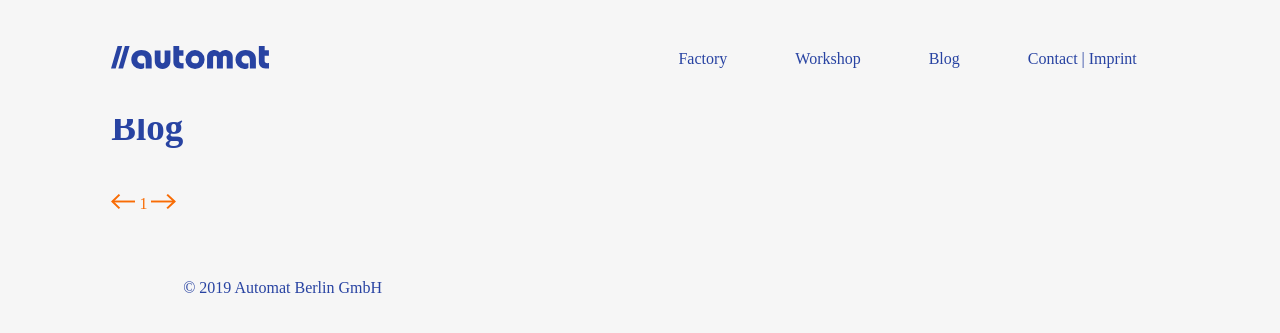
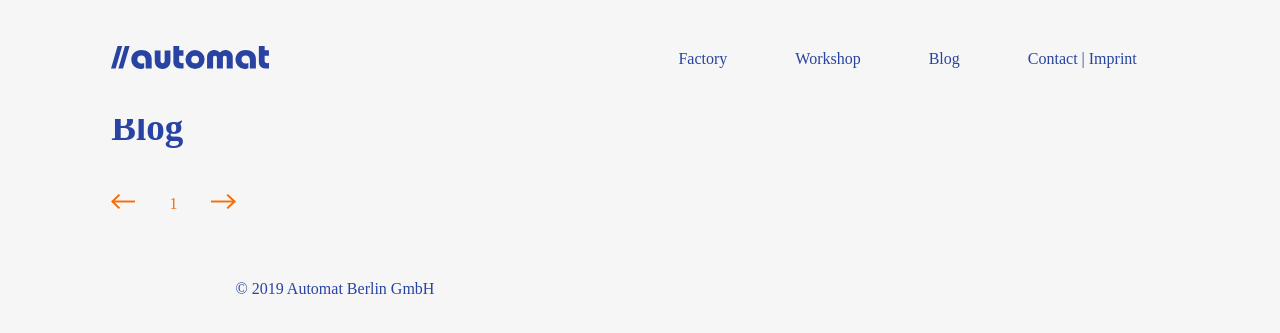
Before and after one commit to automat-berlin/automat-berlin.github.io, a Jekyll site: the page built from posts/index.html, in a window 1280 px wide. Shown: the top 333 px of the page. Built offline with Jekyll 4.4.1, drawn with Linux system fonts in a browser that asks for light colours; nearby versions of some CDN libraries; some web fonts are replaced; the list of posts is cut into pages by our own code.

Commit message:
feat: Style the pagination items

```diff
--- a/stylesheets/style.css
+++ b/stylesheets/style.css
@@ -613,6 +613,10 @@
         background-position: center;
 }
 
+.pagination .pagination-item + .pagination-item {
+	margin-left: 30px;
+}
+
 .pagination-orange {
 	font-size: 16px;
 	color: #F86C05;
@@ -623,14 +627,6 @@
 	font-size: 16px;
 	color: #C4C4C4;
 	text-decoration: none;
-}
-
-.pagination-left {
-	float: left;
-}
-
-.pagination-right {
-	float: right;
 }
 
 /*--------------------------------------------------------------
```
